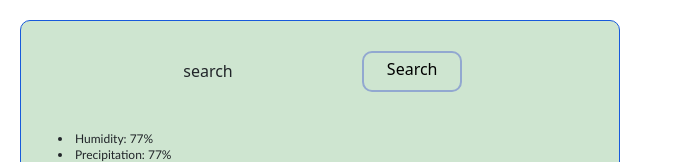
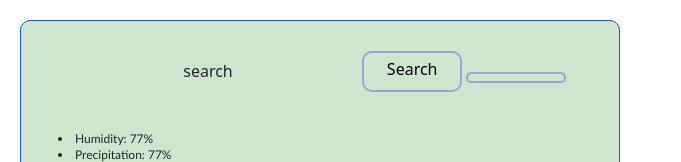
Before and after one commit to domkli/dominikas-final-project_apa, a website built with Parcel: page index.html in a window 1280 px wide. Shown: the top 162 px of the page, without its empty margins (0-681 px from the left). Built offline with nearby package versions, Linux system fonts and the light colour scheme; no server answers.

Commit message:
Update index.html

```diff
--- a/index.html
+++ b/index.html
@@ -41,6 +41,7 @@
          </div.class = "col-3">
       </form>
       <button>Search</button>
+      <button id="current-location-button"></button>
 
       <h1  id="Barcelona"></h1>
       <br />
```
